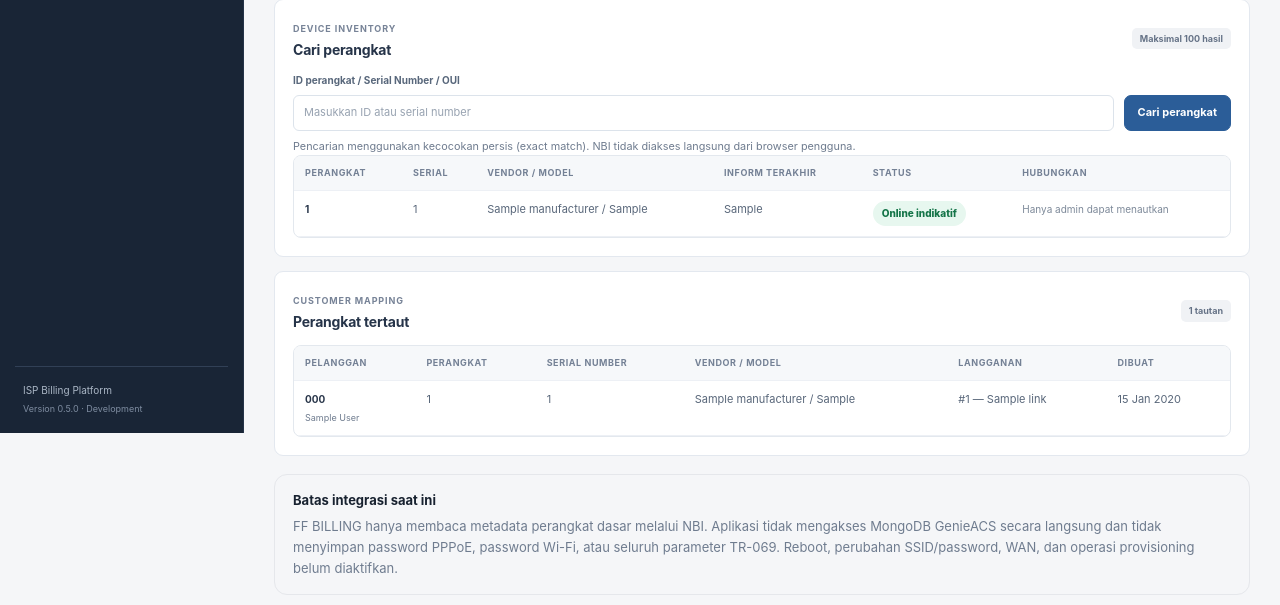
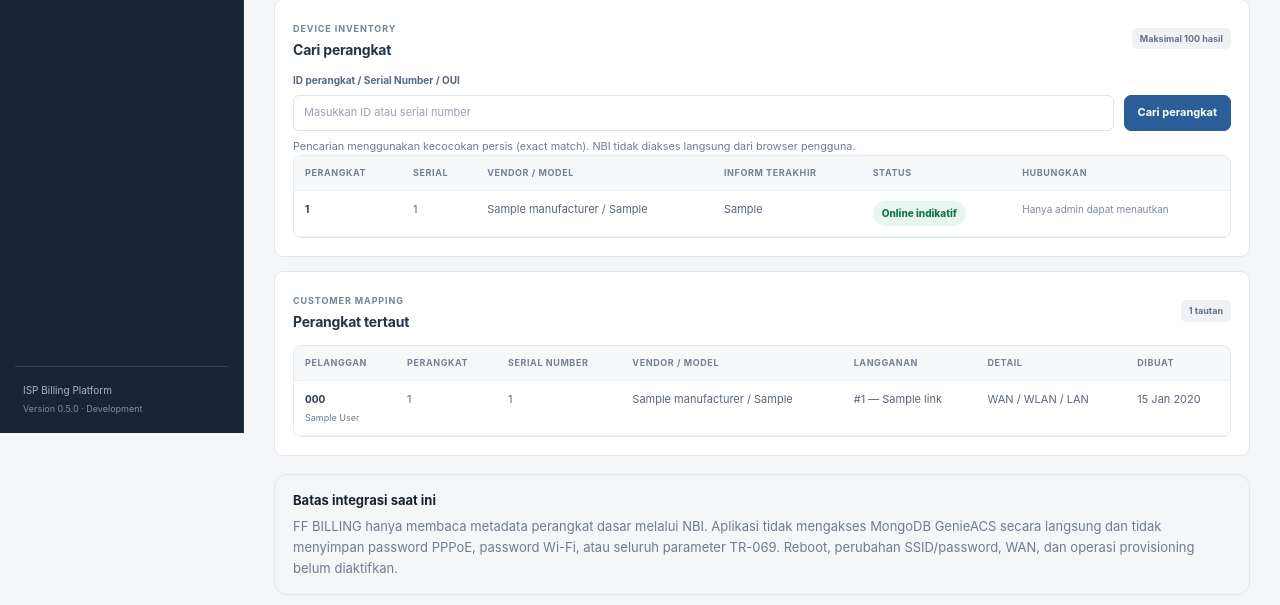
Before and after one commit to fifanetid/fifa-network, a Node project: template apps/web/views/genieacs/index.ejs in a window 1280 px wide. Shown: the part 367-972 px from the top of the page. Run offline with Node 20 templates, Linux system fonts and the light colour scheme; the template is opened without the code that fills it: most values are stand-ins (such as "Sample title", 1, 10 or a date in 2020).

Commit message:
Link mapped ONTs to WAN WLAN LAN read-only details

```diff
--- a/apps/web/views/genieacs/index.ejs
+++ b/apps/web/views/genieacs/index.ejs
@@ -60,9 +60,9 @@
  <div class="panel-heading"><div><span class="eyebrow">CUSTOMER MAPPING</span><h3>Perangkat tertaut</h3></div><span class="pill muted"><%= links.length %> tautan</span></div>
  <% if(!links.length){ %><div class="genieacs-empty">Belum ada perangkat GenieACS yang ditautkan ke pelanggan.</div><% }else{ %>
  <div class="table-wrap"><table class="users-table genieacs-table">
-  <thead><tr><th>Pelanggan</th><th>Perangkat</th><th>Serial Number</th><th>Vendor / Model</th><th>Langganan</th><th>Dibuat</th><% if(currentUser&&currentUser.role==="admin"){ %><th>Aksi</th><% } %></tr></thead>
+  <thead><tr><th>Pelanggan</th><th>Perangkat</th><th>Serial Number</th><th>Vendor / Model</th><th>Langganan</th><th>Detail</th><th>Dibuat</th><% if(currentUser&&currentUser.role==="admin"){ %><th>Aksi</th><% } %></tr></thead>
   <tbody><% links.forEach(link=>{ %><tr>
-   <td><strong><%= link.customer_code %></strong><small><%= link.full_name %></small></td><td><%= link.genieacs_device_id %></td><td><%= link.serial_number||"-" %></td><td><%= [link.manufacturer,link.product_class].filter(Boolean).join(" / ")||"-" %></td><td><%= link.linked_subscription_id?"#"+link.linked_subscription_id+" — "+link.plan_name:"Pelanggan umum" %></td><td><%= link.linked_at %></td>
+   <td><strong><%= link.customer_code %></strong><small><%= link.full_name %></small></td><td><%= link.genieacs_device_id %></td><td><%= link.serial_number||"-" %></td><td><%= [link.manufacturer,link.product_class].filter(Boolean).join(" / ")||"-" %></td><td><%= link.linked_subscription_id?"#"+link.linked_subscription_id+" — "+link.plan_name:"Pelanggan umum" %></td><td><a class="genieacs-detail-link" href="/admin/genieacs/device/<%= encodeURIComponent(link.genieacs_device_id) %>">WAN / WLAN / LAN</a></td><td><%= link.linked_at %></td>
    <% if(currentUser&&currentUser.role==="admin"){ %><td><form method="post" action="/admin/genieacs/links/<%= link.id %>/delete" onsubmit="return confirm('Lepas tautan perangkat ini?')"><input type="hidden" name="_csrf" value="<%= csrfToken %>"><button class="danger-button" type="submit">Lepas</button></form></td><% } %>
   </tr><% }) %></tbody>
  </table></div><% } %>
```
